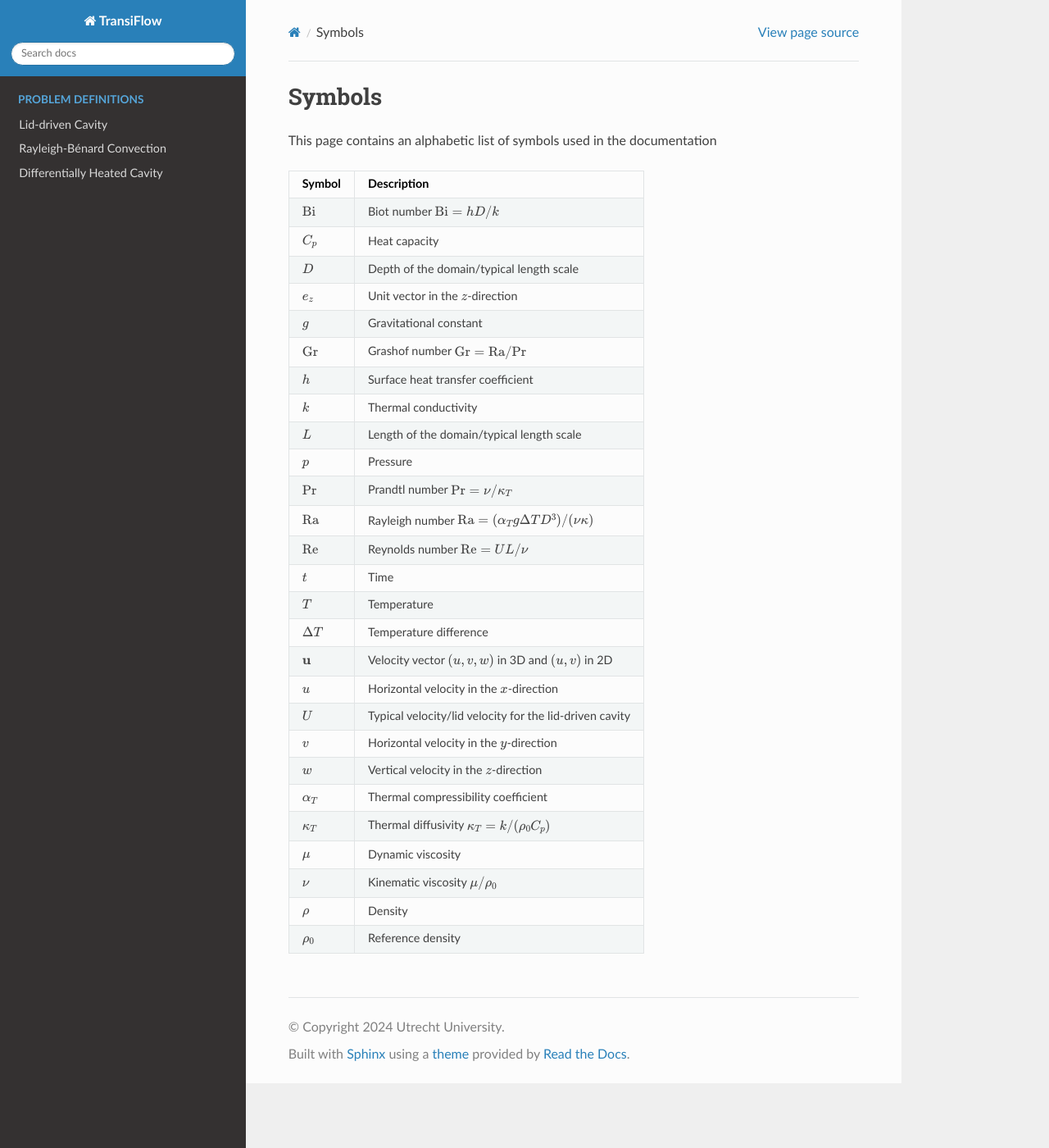
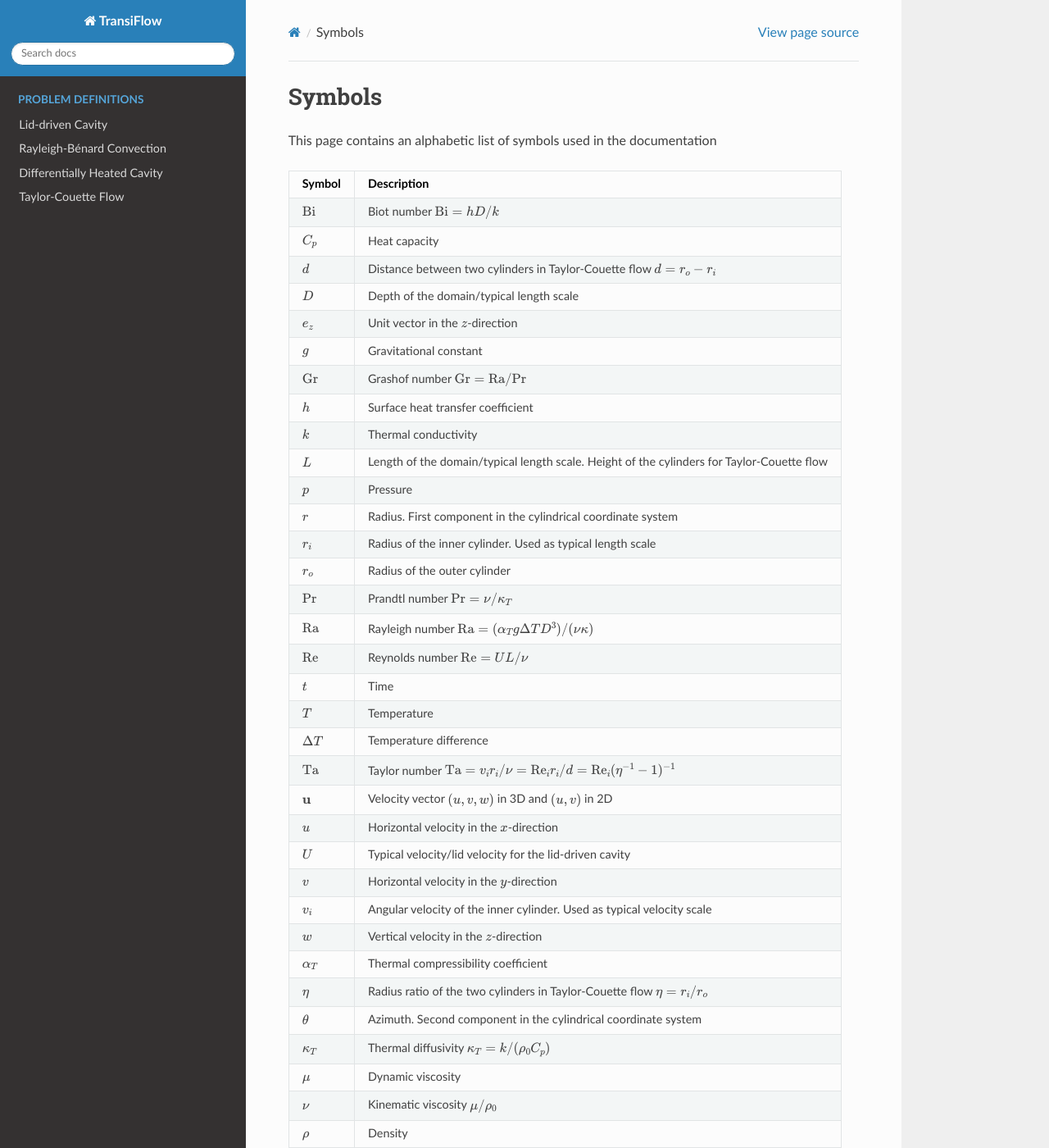
Before and after one commit to BIMAU/transiflow, a Sphinx documentation site: the page built from doc/symbols.rst, in a window 1280 px wide and 1400 px high. Shown: the whole window at 82% size. Built offline with Sphinx 7.4.7 and the Read the Docs theme 2.0.0, drawn with Linux system fonts in a browser that asks for light colours; pages that are not in the unit, such as notebooks, are missing from menus; some of the changed text lies outside the part shown.

Commit message:
doc: Add documentation for the Taylor-Couette flow problem.

```diff
--- a/doc/index.rst
+++ b/doc/index.rst
@@ -13,6 +13,7 @@
    problems/ldc
    problems/rb
    problems/dhc
+   problems/tc
 
 .. toctree::
    :maxdepth: 3
--- a/doc/symbols.rst
+++ b/doc/symbols.rst
@@ -7,31 +7,41 @@
 ============== ======
 $\\mathrm{Bi}$ Biot number $\\mathrm{Bi} = hD/k$
 $C_p$          Heat capacity
+$d$            Distance between two cylinders in Taylor-Couette flow $d = r_o - r_i$
 $D$            Depth of the domain/typical length scale
 $e_z$          Unit vector in the $z$-direction
 $g$            Gravitational constant
 $\\mathrm{Gr}$ Grashof number $\\mathrm{Gr} = \\mathrm{Ra} / \\mathrm{Pr}$
 $h$            Surface heat transfer coefficient
 $k$            Thermal conductivity
-$L$            Length of the domain/typical length scale
+$L$            Length of the domain/typical length scale. Height of the cylinders for Taylor-Couette flow
 $p$            Pressure
+$r$            Radius. First component in the cylindrical coordinate system
+$r_i$          Radius of the inner cylinder. Used as typical length scale
+$r_o$          Radius of the outer cylinder
 $\\mathrm{Pr}$ Prandtl number $\\mathrm{Pr} = \\nu / \\kappa_T$
 $\\mathrm{Ra}$ Rayleigh number $\\mathrm{Ra} = (\\alpha_T g \\Delta T D^3) / (\\nu \\kappa)$
 $\\mathrm{Re}$ Reynolds number $\\mathrm{Re} = UL / \\nu$
 $t$            Time
 $T$            Temperature
 $\\Delta T$    Temperature difference
+$\\mathrm{Ta}$ Taylor number $\\mathrm{Ta} = v_i r_i / \\nu = \\mathrm{Re}_i r_i / d = \\mathrm{Re}_i (\\eta^{-1} - 1)^{-1}$
 $\\mathbf{u}$  Velocity vector $(u, v, w)$ in 3D and $(u, v)$ in 2D
 $u$            Horizontal velocity in the $x$-direction
 $U$            Typical velocity/lid velocity for the lid-driven cavity
 $v$            Horizontal velocity in the $y$-direction
+$v_i$          Angular velocity of the inner cylinder. Used as typical velocity scale
 $w$            Vertical velocity in the $z$-direction
 $\\alpha_T$    Thermal compressibility coefficient
+$\\eta$        Radius ratio of the two cylinders in Taylor-Couette flow $\\eta = r_i / r_o$
+$\\theta$      Azimuth. Second component in the cylindrical coordinate system
 $\\kappa_T$    Thermal diffusivity $\\kappa_T = k / (\\rho_0 C_p)$
 $\\mu$         Dynamic viscosity
 $\\nu$         Kinematic viscosity $\\mu / \\rho_0$
 $\\rho$        Density
 $\\rho_0$      Reference density
+$\\omega_i$    Angular frequency of the inner cylinder
+$\\omega_o$    Angular frequency of the outer cylinder
 ============== ======
 
 ..
```
Also changed, not shown: doc/problems/tc.rst (added, +45 -0 lines).
